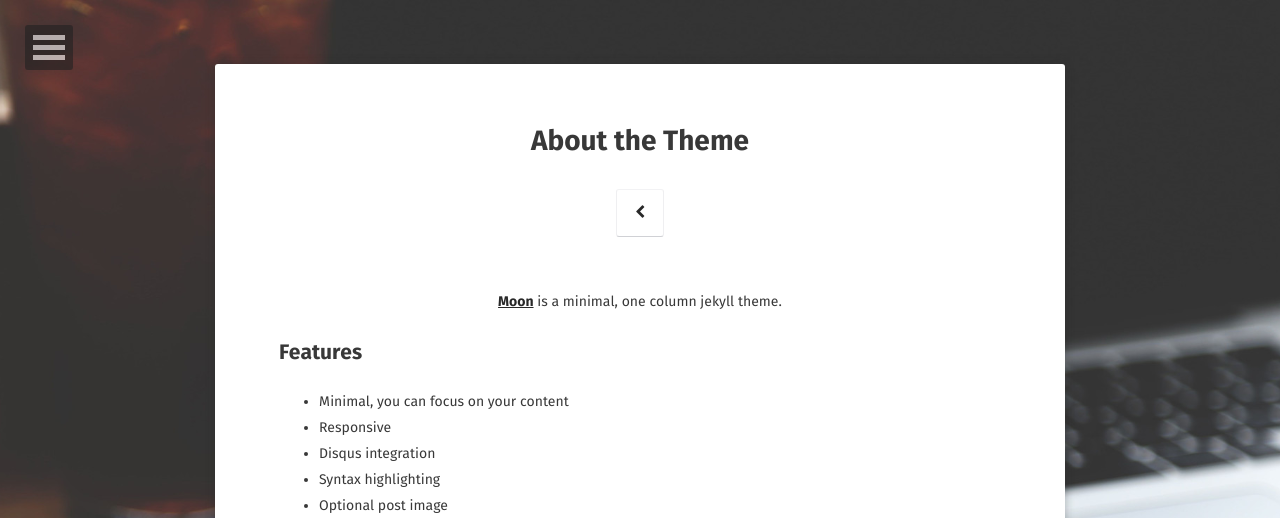
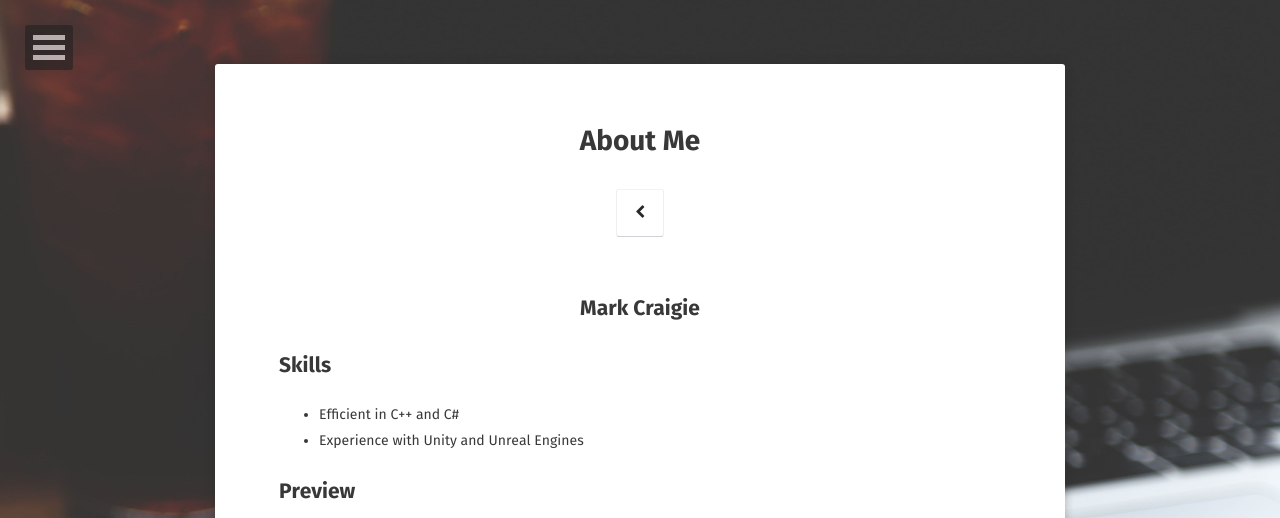
Before and after one commit to LeSmurk/CraigieDev, a Jekyll site: the page built from about/index.md, in a window 1280 px wide. Shown: the top 518 px of the page. Built offline with Jekyll 4.4.1, drawn with Linux system fonts in a browser that asks for light colours; some web fonts are replaced; some of the changed text lies outside the part shown; grey boxes are pictures that could not be loaded.

Commit message:
Update index.md

```diff
--- a/about/index.md
+++ b/about/index.md
@@ -1,24 +1,16 @@
 ---
 layout: page
-title: About the Theme
+title: About Me
 tags: [about, Jekyll, theme, moon]
 date: 2016-03-21
 comments: false
 ---
 
-<center><a href="http://taylantatli.github.io/Moon"><b>Moon</b></a> is a minimal, one column jekyll theme.</center>
+## <center>Mark Craigie</center>
 
-## Features
-* Minimal, you can focus on your content
-* Responsive
-* Disqus integration
-* Syntax highlighting
-* Optional post image
-* Social icons
-* Page for sharing projects
-* Optional background image
-* Simple navigation menu
-* MathJax support
+## Skills
+* Efficient in C++ and C#
+* Experience with Unity and Unreal Engines
 
 ## Preview
 
@@ -29,9 +21,3 @@ comments: false
 {% include gallery images=images caption="Screenshots of Moon Theme" cols=2 %}
 
 See a [live version of Moon](http://taylantatli.github.io/Moon) hosted on GitHub.
-
-## Getting Started
-
-To learn how to install and use this theme check out the [Setup Guide](http://taylantatli.me/Moon/moon-theme/) for more information.
-
-[Install Moon](https://github.com/TaylanTatli/Moon){: .btn}
```
